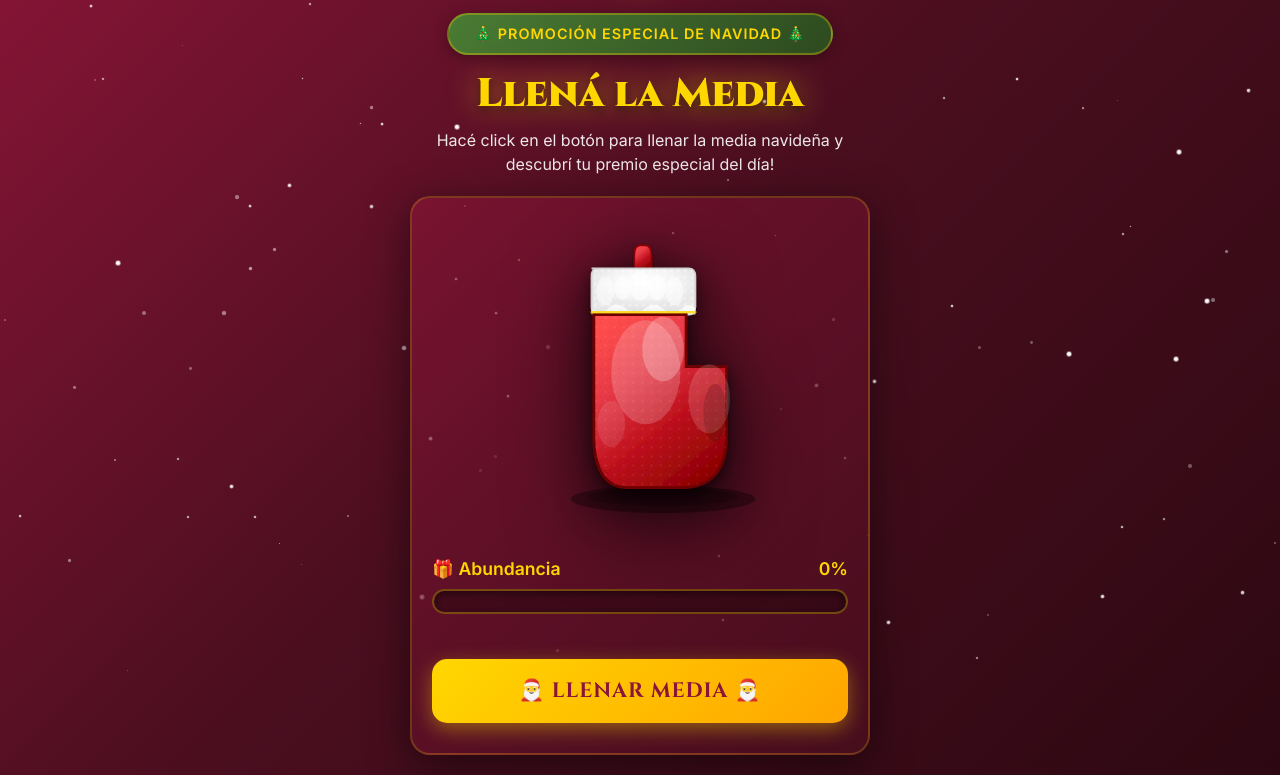
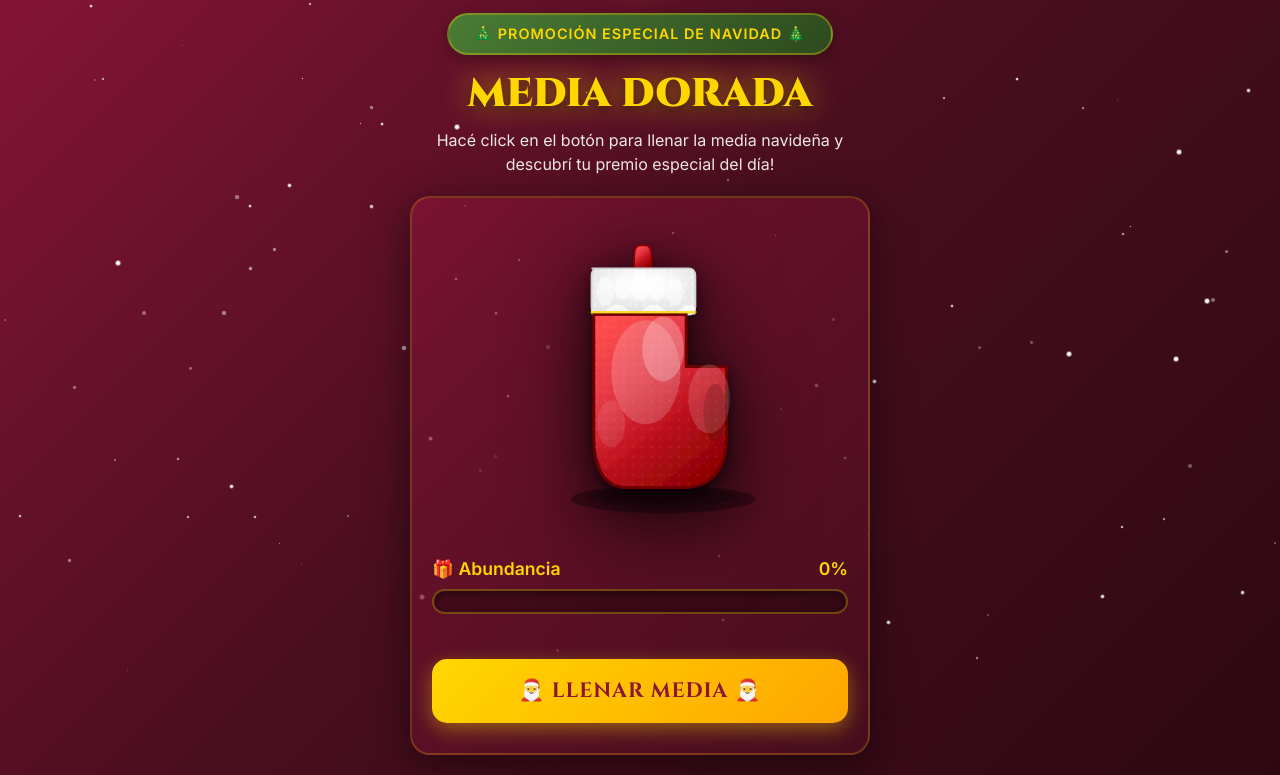
Before and after one commit to qscasino/mediadelasuertearkana, a plain HTML site: page index.html in a window 1280 px wide. Shown: the part 126-901 px from the top of the page. Drawn offline with Linux system fonts and the light colour scheme.

Commit message:
Update index.html

```diff
--- a/index.html
+++ b/index.html
@@ -497,7 +497,7 @@
     <div class="header">
       <img src="assets/image.png" alt="Arkana Games" class="logo">
       <div class="badge">🎄 PROMOCIÓN ESPECIAL DE NAVIDAD 🎄</div>
-      <h1 class="title">Llená la Media</h1>
+      <h1 class="title">MEDIA DORADA</h1>
       <p class="subtitle">Hacé click en el botón para llenar la media navideña y descubrí tu premio especial del día!</p>
     </div>
 
```
